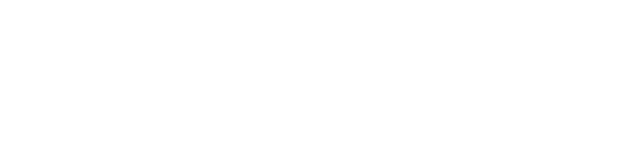
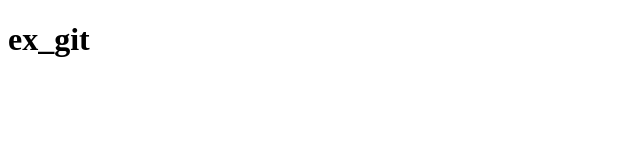
Before and after one commit to codus69/git_ex, a plain HTML site: page index.html in a window 1280 px wide. Shown: the whole page, without its empty margins (0-640 px from the left). Drawn offline with Linux system fonts and the light colour scheme.

Commit message:
제목 추가

```diff
--- a/index.html
+++ b/index.html
@@ -6,6 +6,6 @@
   <title>git 소스 관리 연습</title>
 </head>
 <body>
-
+  <h1>ex_git</h1>
 </body>
 </html>
```
